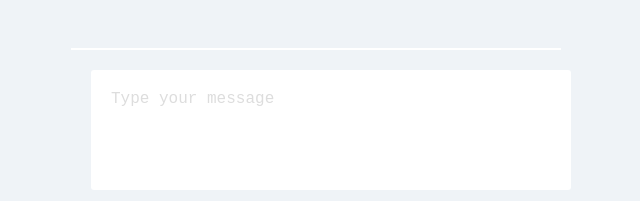
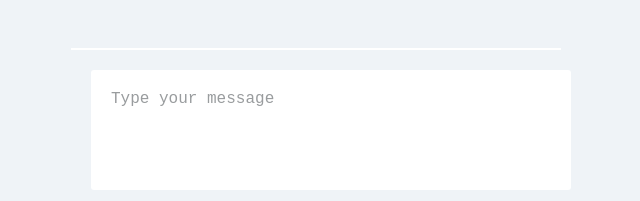
Before and after one commit to Cyebukayire/devc, a Vue app: page /chat in a window 1280 px wide. Shown: the part 595-796 px from the top of the page, without its empty margins (324-964 px from the left). Built offline with nearby package versions, Linux system fonts and the light colour scheme; grey boxes are pictures that could not be loaded.

Commit message:
creaing a word counter

```diff
--- a/src/components/CreateMessage.vue
+++ b/src/components/CreateMessage.vue
@@ -1,14 +1,35 @@
 <template>
 
 		<footer>
-			<textarea placeholder="Type your message"></textarea>
+			<!-- HELLO T -->
+			<textarea placeholder="Type your message" v-model="state.messageContent"></textarea>
 			<img src="https://s3-us-west-2.amazonaws.com/s.cdpn.io/1940306/ico_picture.png" alt="">
 			<img src="https://s3-us-west-2.amazonaws.com/s.cdpn.io/1940306/ico_file.png" alt="">
-			<a href="#">Send</a>
+			<!-- <a href="#">Send</a> -->
+			<!-- <button>SEND</button> -->
+			<!-- {{state.messageContent}} -->
+
+			<!-- Working on Word Counter in the textarea -->
 		</footer>
 
 </template>
 
+<script>
+import { reactive } from 'vue'
+export default {
+	name: "CreateMessage",
+	setup() {
+		const state = reactive({
+			messageContent: '',
+		})
+
+	return {
+		state,
+	}
+
+	},
+}
+</script>
 <style scoped>
 
 /* Footer */
@@ -33,7 +54,8 @@ footer textarea:focus {
 
 }
 footer textarea::placeholder{
-	color:#ddd;
+	color:rgb(153, 156, 158);
+	font-size: 16px;
 }
 footer img{
 	height:30px;
```
